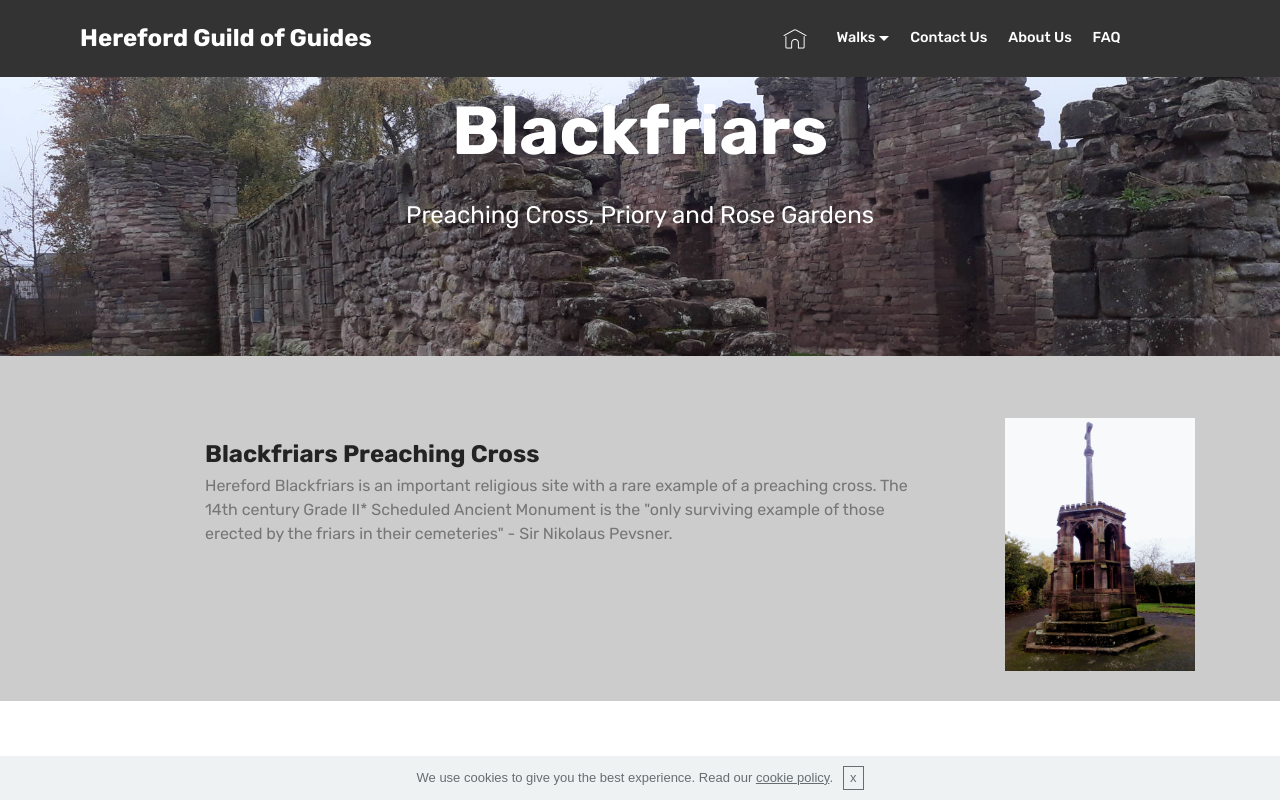
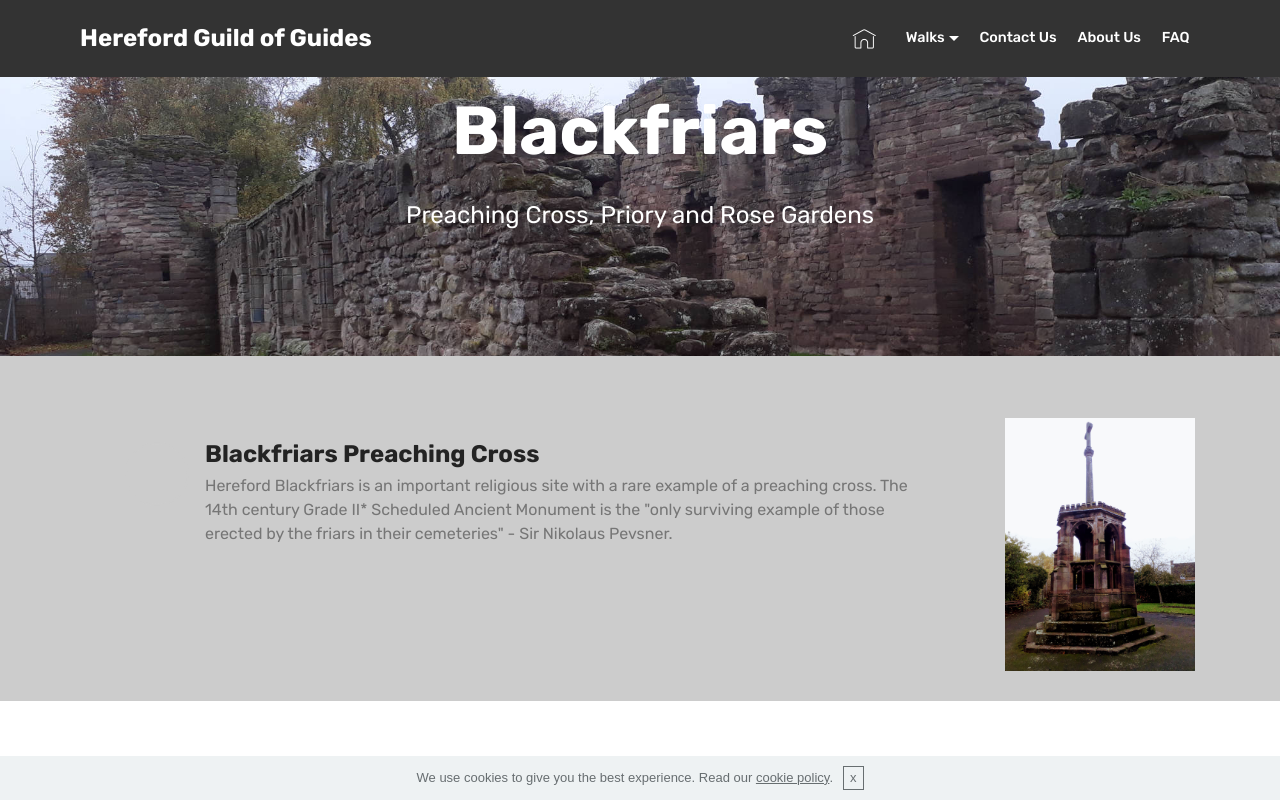
Before and after one commit to HGOG/HGOG.github.io, a plain HTML site: page RoseGarden.html in a window 1280 px wide. Shown: the top 803 px of the page. Drawn offline with Linux system fonts and the light colour scheme; files whose address does not match are found by name.

Commit message:
policy and RoseGarden header change

```diff
--- a/RoseGarden.html
+++ b/RoseGarden.html
@@ -44,14 +44,33 @@
                   <span class="navbar-caption-wrap"><a class="navbar-caption text-white display-5" href="index.html">Hereford Guild of Guides</a></span>
               </div>
           </div>
+
           <div class="collapse navbar-collapse" id="navbarSupportedContent">
-            <ul class="navbar-nav nav-dropdown nav-right" data-app-modern-menu="true"><li class="nav-item"><a class="nav-link link text-white display-4" href="index.html" aria-expanded="false"><span class="mbri-home mbr-iconfont mbr-iconfont-btn"></span></a></li><li class="nav-item dropdown">
-                    <a class="nav-link link text-white dropdown-toggle display-4" href="index.html" data-toggle="dropdown-submenu" aria-expanded="false">Walks</a><div class="dropdown-menu"><a class="text-white dropdown-item display-4" href="DailyWalks.html">Daily Walks</a><a class="text-white dropdown-item display-4" href="BookedWalks.html" aria-expanded="false">Booked Walks</a><a class="text-white dropdown-item display-4" href="VirtualTours.html" aria-expanded="false">Virtual Tours</a></div>
-                </li><li class="nav-item"><a class="nav-link link text-white display-4" href="ContactUs.html">Contact Us
-                    </a></li><li class="nav-item"><a class="nav-link link text-white display-4" href="AboutUs.html">
+              <ul class="navbar-nav nav-dropdown nav-right" data-app-modern-menu="true">
+                  <li class="nav-item">
+                      <a class="nav-link link text-white display-4" href="index.html" aria-expanded="false">
+                          <span class="mbri-home mbr-iconfont mbr-iconfont-btn"></span>
+                      </a>
+                  </li>
+                  <li class="nav-item dropdown">
+                      <a class="nav-link link text-white dropdown-toggle display-4" href="index.html" data-toggle="dropdown-submenu" aria-expanded="false">Walks</a>
+                      <div class="dropdown-menu">
+                          <a class="text-white dropdown-item display-4" href="DailyWalks.html">Daily Walks</a>
+                          <a class="text-white dropdown-item display-4" href="BookedWalks.html" aria-expanded="false">Booked Walks</a>
+                          <a class="text-white dropdown-item display-4" href="VirtualTours.html" aria-expanded="false">Virtual Tours</a>
+                      </div>
+                  </li>
+                  <li class="nav-item">
+                      <a class="nav-link link text-white display-4" href="ContactUs.html">Contact Us</a>
+                  </li>
+                  <li class="nav-item">
+                      <a class="nav-link link text-white display-4" href="AboutUs.html">About Us</a>
+                  </li>
+                  <li class="nav-item">
+                      <a class="nav-link link text-white display-4" href="faq.html">FAQ</a>
+                  </li>
 
-                        About Us
-                    </a></li><li class="nav-item"><a class="nav-link link text-white display-4" href="faq.html">FAQ &nbsp; &nbsp; &nbsp; &nbsp; &nbsp; &nbsp; &nbsp; &nbsp; &nbsp; &nbsp;&nbsp;</a></li></ul>
+              </ul>
 
           </div>
       </nav>
```
Also changed, not shown: policy.html (+25 -6 lines). Lines whose indentation alone changed are shown as unchanged.
